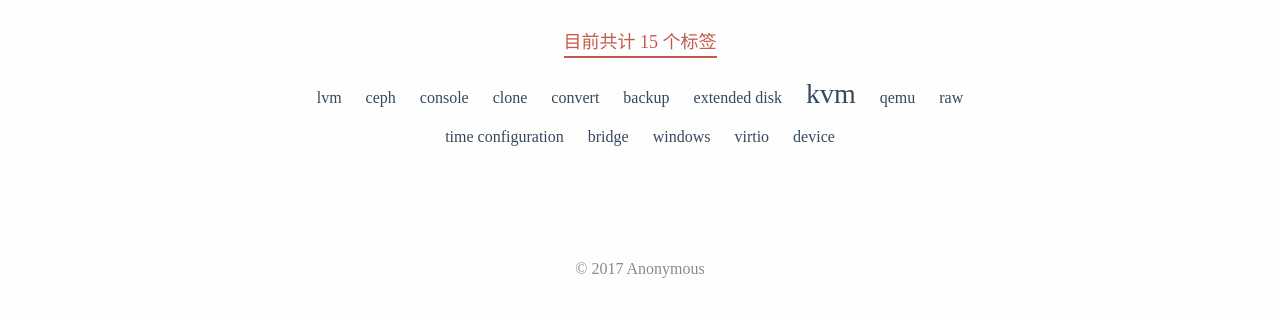
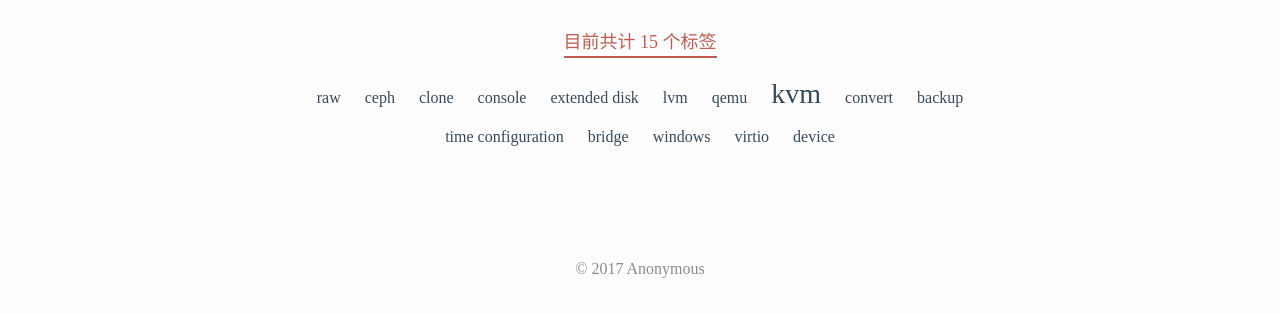
Before and after one commit to New-GitHub/New-GitHub.github.io, a plain HTML site: page tags/index.html in a window 1280 px wide. Shown: the part 118-432 px from the top of the page. Drawn offline with Linux system fonts and the light colour scheme; some icons are missing; a web font is replaced by a local one.

Commit message:
Site updated: 2017-12-11 15:43:40

```diff
--- a/tags/index.html
+++ b/tags/index.html
@@ -213,7 +213,7 @@
       目前共计 15 个标签
     </div>
     <div class="tag-cloud-tags">
-      <a href="/tags/lvm/" style="font-size: 16px;">lvm</a> <a href="/tags/ceph/" style="font-size: 16px;">ceph</a> <a href="/tags/console/" style="font-size: 16px;">console</a> <a href="/tags/clone/" style="font-size: 16px;">clone</a> <a href="/tags/convert/" style="font-size: 16px;">convert</a> <a href="/tags/backup/" style="font-size: 16px;">backup</a> <a href="/tags/extended-disk/" style="font-size: 16px;">extended disk</a> <a href="/tags/kvm/" style="font-size: 28px;">kvm</a> <a href="/tags/qemu/" style="font-size: 16px;">qemu</a> <a href="/tags/raw/" style="font-size: 16px;">raw </a> <a href="/tags/time-configuration/" style="font-size: 16px;">time configuration</a> <a href="/tags/bridge/" style="font-size: 16px;">bridge</a> <a href="/tags/windows/" style="font-size: 16px;">windows</a> <a href="/tags/virtio/" style="font-size: 16px;">virtio</a> <a href="/tags/device/" style="font-size: 16px;">device</a>
+      <a href="/tags/raw/" style="font-size: 16px;">raw </a> <a href="/tags/ceph/" style="font-size: 16px;">ceph</a> <a href="/tags/clone/" style="font-size: 16px;">clone</a> <a href="/tags/console/" style="font-size: 16px;">console</a> <a href="/tags/extended-disk/" style="font-size: 16px;">extended disk</a> <a href="/tags/lvm/" style="font-size: 16px;">lvm</a> <a href="/tags/qemu/" style="font-size: 16px;">qemu</a> <a href="/tags/kvm/" style="font-size: 28px;">kvm</a> <a href="/tags/convert/" style="font-size: 16px;">convert</a> <a href="/tags/backup/" style="font-size: 16px;">backup</a> <a href="/tags/time-configuration/" style="font-size: 16px;">time configuration</a> <a href="/tags/bridge/" style="font-size: 16px;">bridge</a> <a href="/tags/windows/" style="font-size: 16px;">windows</a> <a href="/tags/virtio/" style="font-size: 16px;">virtio</a> <a href="/tags/device/" style="font-size: 16px;">device</a>
     </div>
   </div>
 
```
